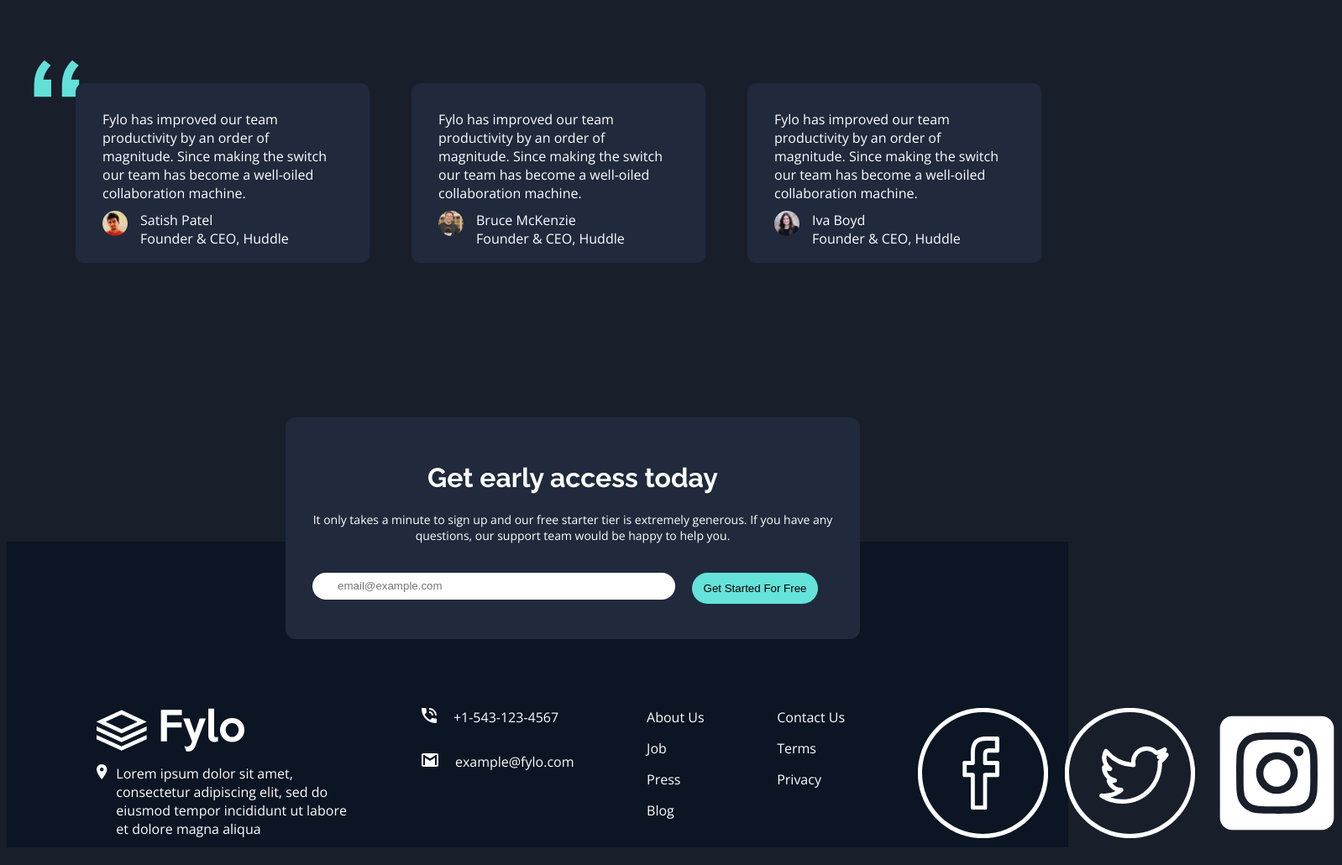
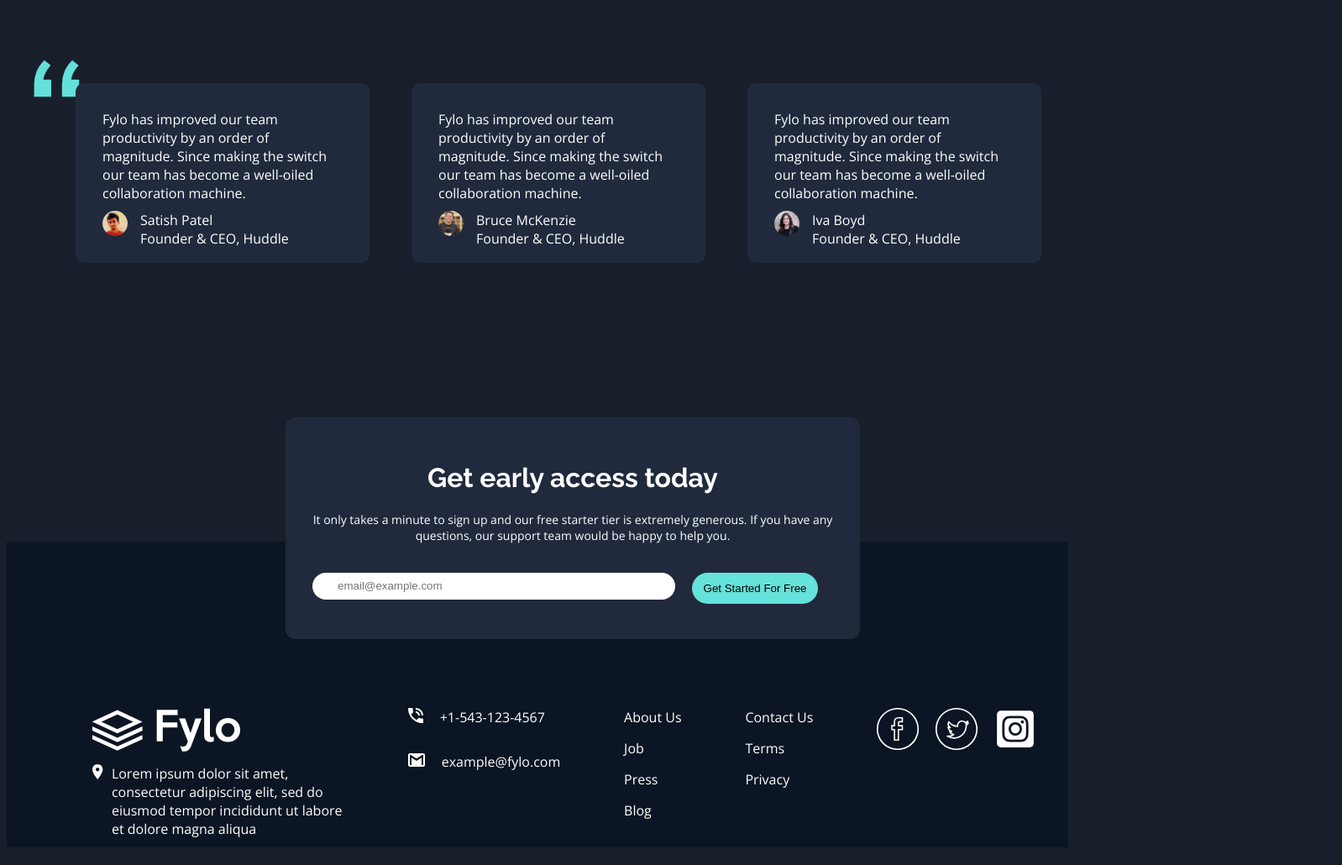
Before and after one commit to CHEGEBB/fylo-dark-theme-landing-page-master, a plain HTML site: page index.html in a window 1280 px wide. Shown: the part 2186-3216 px from the top of the page at 84% size, 1598 px wide, since content can reach past the window. Drawn offline with nearby package versions, Linux system fonts and the light colour scheme.

Commit message:
Update styles.css

```diff
--- a/styles.css
+++ b/styles.css
@@ -6,6 +6,7 @@ body{
     color: hsl(0, 0%, 100%);
     font-family: 'Open Sans', sans-serif;
     overflow:hidden !important;
+    overflow-x: hidden !important;
 }
 h1{
     font-family: 'Raleway', sans-serif;
@@ -357,6 +358,10 @@ button{
     display: flex;
     flex-direction: row;
     gap: 20px;
+}
+.socials img{
+    width:50px;
+    height:50px;
 }
 .socials :hover{
     cursor: pointer;
```
